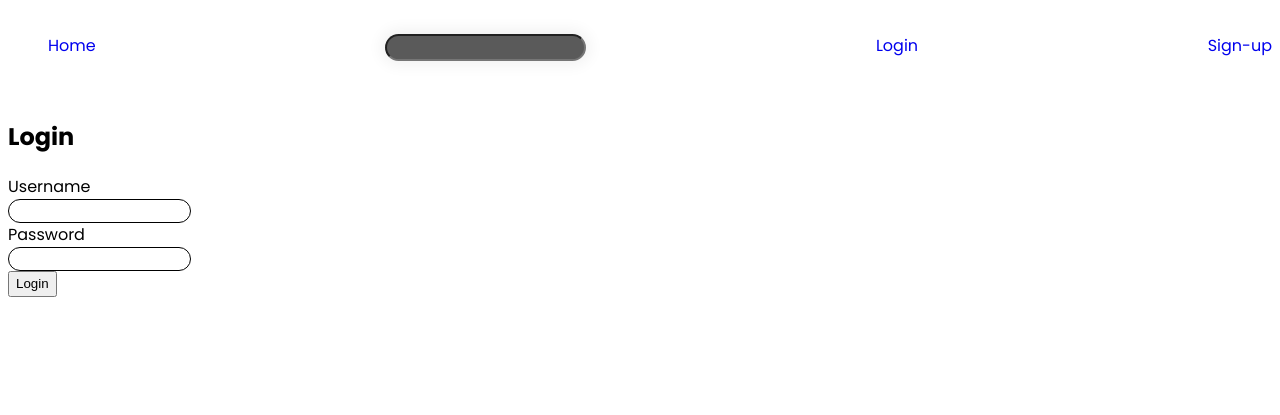
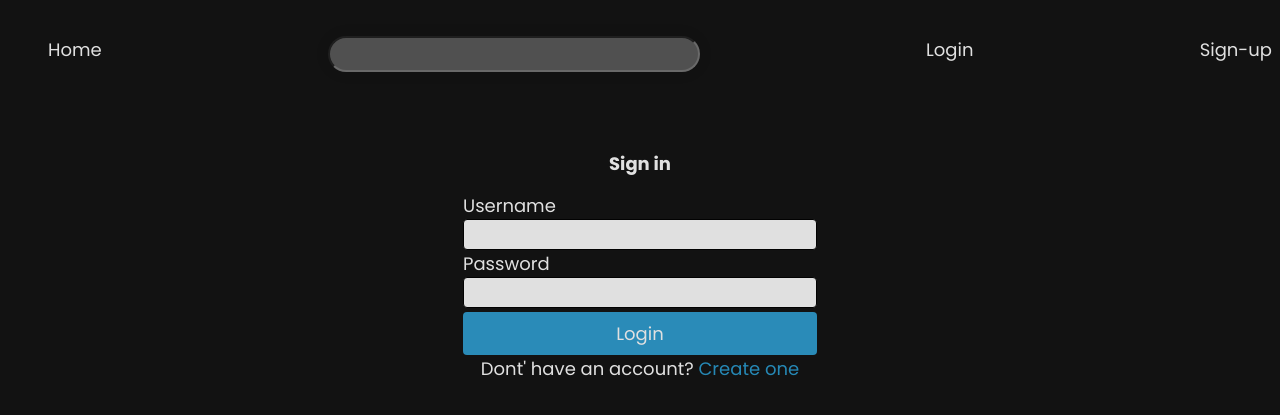
Before and after one commit to LerkkaP/ecommerce-flask, a Flask app: page /login in a window 1280 px wide. Shown: the top 415 px of the page. Run offline with Flask 3, Linux system fonts and the light colour scheme; some libraries are stand-ins or nearby versions.

Commit message:
style forms

```diff
--- a/website/static/static/css/style.css
+++ b/website/static/static/css/style.css
@@ -3,13 +3,17 @@
 * {
   box-sizing: border-box;
   line-height: 1.5;
-}
-
-body {
+  font-size: 18px;
   font-family: "Poppins", sans-serif;
 }
 
 /* navbar */
+
+body {
+  color: #ffffff;
+  opacity: 0.87;
+  background-color: #121212;
+}
 
 nav {
   padding: 10px 0;
@@ -33,22 +37,54 @@ nav input {
 
 .nav-item a {
   text-decoration: none;
-}
-
-.nav-item a:visited {
-  color: black;
+  color: white;
 }
 
 .nav-item a:hover {
   text-decoration: underline;
+  text-underline-offset: 0.3em;
 }
 
 /*  forms  */
-.login-form input,
-.sign-up-form input {
+.form input {
   display: flex;
-  border-radius: 20px;
+  border-radius: 4px;
   border: solid 1.5px black;
+}
+
+form {
+  margin: auto;
+  width: 550px;
+  padding-top: 20px;
+  padding-bottom: 20px;
+  display: flex;
+  flex-direction: column;
+  align-items: center;
+}
+
+.form button {
+  margin-top: 1em;
+}
+
+.form button {
+  color: white;
+  background: rgb(46, 157, 209);
+  border-radius: 4px;
+  margin-top: 4px;
+  padding: 8px;
+  width: 100%;
+  border: none;
+  cursor: pointer;
+}
+
+.form a {
+  text-decoration: none;
+  color: rgb(41, 154, 206);
+}
+
+.form a:hover {
+  text-decoration: underline;
+  text-underline-offset: 0.3em;
 }
 
 /* messages */
@@ -113,9 +149,8 @@ nav input {
   width: 34px;
   height: 34px;
   line-height: 34px;
-  background-color: black;
-  color: white;
-  border: 1px solid #000;
+  background-color: white;
+  color: black;
   text-align: center;
   display: inline-block;
 }
@@ -125,8 +160,8 @@ nav input {
   width: 34px;
   height: 34px;
   line-height: 34px;
-  color: black;
-  border: 1px solid #000;
+  color: white;
+  border: 1px solid white;
   text-align: center;
   text-decoration: none;
   display: inline-block;
--- a/website/templates/login.html
+++ b/website/templates/login.html
@@ -1,9 +1,9 @@
 {% extends "base.html" %} {% block title %}Login{% endblock %} {% block content
 %}
 
-<h2>Login</h2>
-<div class="login-form">
+<div class="form">
   <form method="POST">
+    <h2>Sign in</h2>
     <div>
       <div>
         <label for="username">Username</label>
@@ -17,6 +17,7 @@
         <button type="submit">Login</button>
       </div>
     </div>
+    <span> Dont' have an account? <a href="/sign-up">Create one</a></span>
   </form>
 </div>
 {% endblock %}
--- a/website/templates/sign_up.html
+++ b/website/templates/sign_up.html
@@ -1,9 +1,9 @@
 {% extends "base.html" %} {% block title %}Signup{% endblock %} {% block content
 %}
 
-<h2>Signup</h2>
-<div class="sign-up-form">
+<div class="form">
   <form method="POST">
+    <h2>Sign in</h2>
     <div>
       <div>
         <label for="username">Username</label>
@@ -22,6 +22,7 @@
 
       <div><button type="submit">Register</button></div>
     </div>
+    <span>Already have an account? <a href="/login">Sign in</a></span>
   </form>
 </div>
 
```
